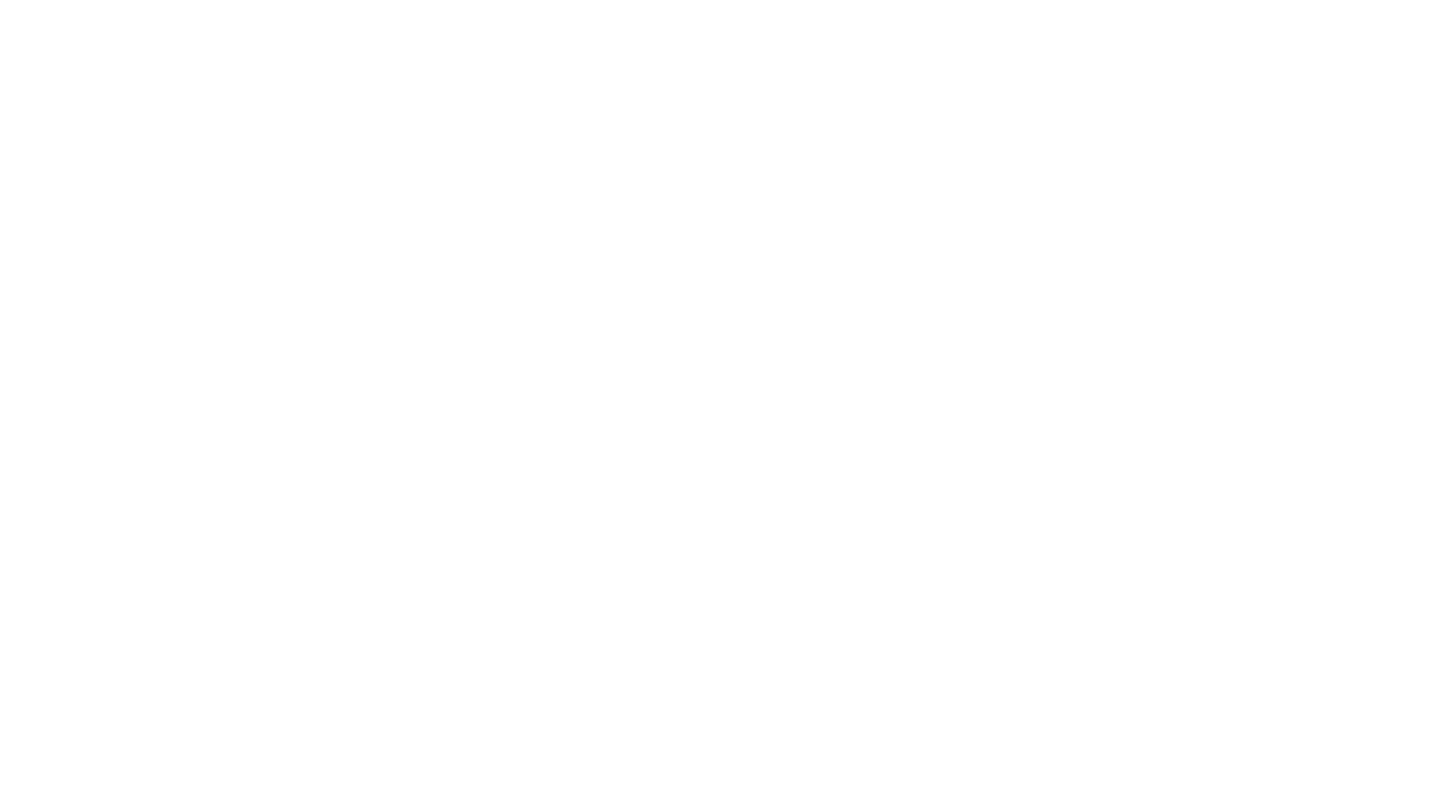
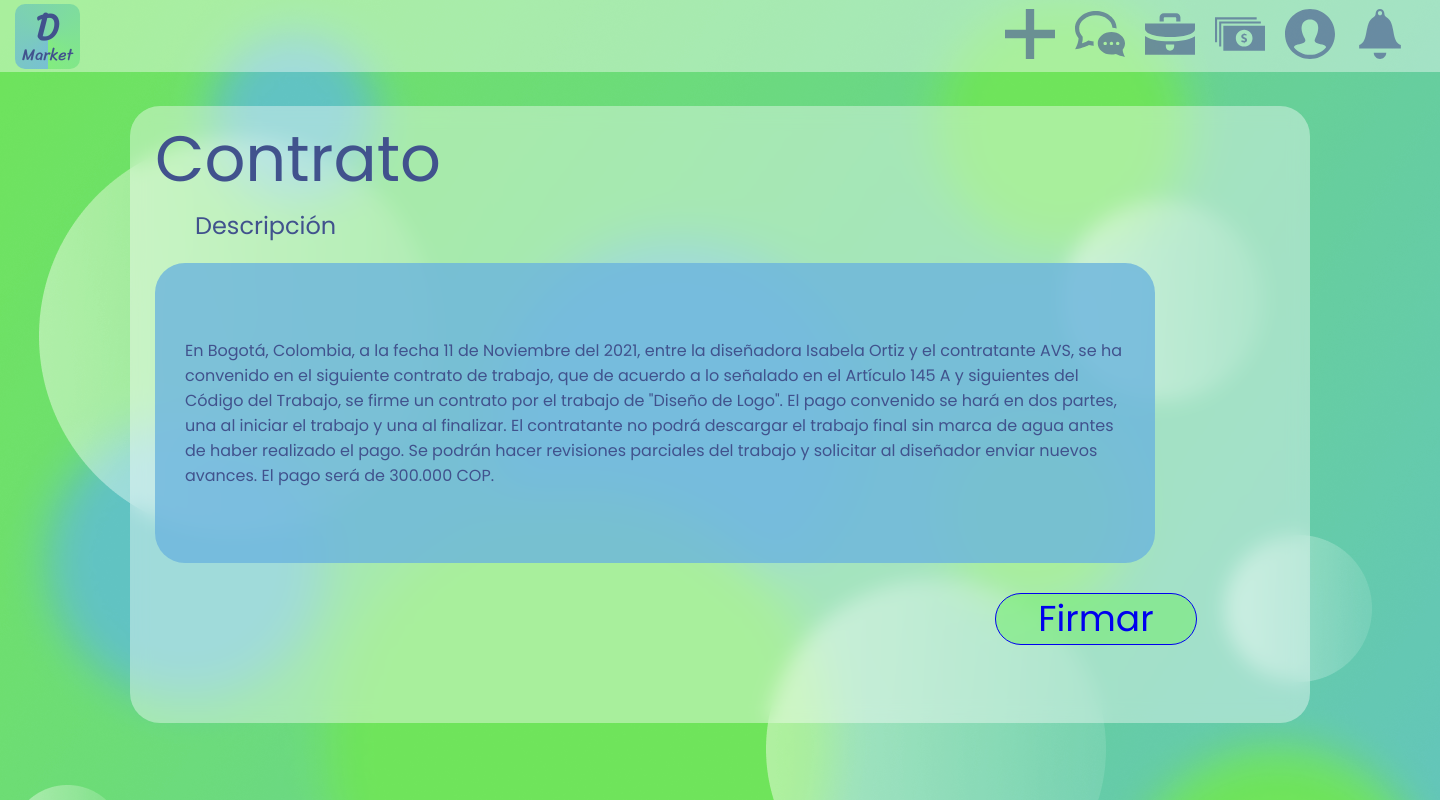
Before and after one commit to PedroVallejoSeade/designers-market-front, a React (Create React App) app: page /business/contrato in a window 1280 px wide. Before the commit this address had no page. Shown: the whole page, 1440 px wide, since content can reach past the window. Built offline with nearby package versions, Linux system fonts and the light colour scheme; no server answers.

Commit message:
conttrato

```diff
--- a/src/App.js
+++ b/src/App.js
@@ -23,6 +23,9 @@ import {
   Routes,
   Route,
 } from "react-router-dom";
+import DesignerContrato from './components/designer-contrato/DesignerContrato';
+import BusinessContrato from './components/business-contrato/BusinessContrato';
+import BusinessEspera from './components/business-espera/BusinessEspera';
 
 
 function App() {
@@ -51,6 +54,10 @@ function App() {
           <Route path='/business/job-working' element={<BuinessJobWorking/>}/>
           <Route path='/business/job-done' element={<BuinessJobDone/>}/>
           <Route path='/business/calification' element={<BusinessCalificacion/>}/>
+          <Route path='/designer/contrato' element={<DesignerContrato/>}/>
+          <Route path='/business/contrato' element={<BusinessContrato/>}/>
+          <Route path='/business/espera' element={<BusinessEspera/>}/>
+
         </Routes>
       </Router>
     </div>
--- /dev/null
+++ b/src/components/business-contrato/BusinessContrato.js
@@ -0,0 +1,16 @@
+import React from 'react'
+import BusinessNavBar from '../common/BusinessNavBar'
+import DesignerContratoContent from './DesignerContratoContent'
+
+const BusinessContrato = () => {
+    return (
+        <div>
+             <div className="business-pages-container">
+             <BusinessNavBar/>
+            <DesignerContratoContent/>
+        </div>
+        </div>
+    )
+}
+
+export default BusinessContrato
--- /dev/null
+++ b/src/components/business-contrato/DesignerContratoContent.js
@@ -0,0 +1,38 @@
+import React from 'react'
+import { Link } from 'react-router-dom'
+
+
+const DesignerOfertaDetalleContent = () => {
+    return (
+        <div className="content-card">
+            <div className="designer-profile-content-container">
+                <div className="designer-oferta-detalle-content-column-1">
+                    <div className="designer-profile-content-column-1-row-1">
+                        <p className="designer-poppins-64">Contrato</p>
+                    </div>
+                    <div>
+                    <h2 className="designer-h3"> Descripción</h2>
+                    <div className="designer-contrato">
+                        <div>
+                            <p className="texto-oferta-detalle-description"> En Bogotá, Colombia, a la fecha 11 de Noviembre del 2021, entre la diseñadora Isabela Ortiz y el contratante AVS, se ha convenido en el siguiente contrato de trabajo, que de acuerdo a lo señalado en el Artículo 145 A y siguientes del Código del Trabajo, se firme un contrato por el trabajo de "Diseño de Logo". El pago convenido se hará en dos partes, una al iniciar el trabajo y una al finalizar. El contratante no podrá descargar el trabajo final sin marca de agua antes de haber realizado el pago. Se podrán hacer revisiones parciales del trabajo y solicitar al diseñador enviar nuevos avances. El pago será de 300.000 COP.  </p>
+                        </div>
+                        </div>
+                    </div>
+
+                <Link style={{ textDecoration: 'none'}} to='/business/espera'>
+                <div className="boton-contrato">
+                <p className="landing-page-card-button-in-title">Firmar</p>
+                </div>
+                </Link>
+
+
+
+
+                </div>
+            </div>
+
+        </div>
+    )
+}
+
+export default DesignerOfertaDetalleContent
--- /dev/null
+++ b/src/components/business-espera/BusinessEspera.js
@@ -0,0 +1,14 @@
+import React from 'react'
+import BusinessNavBar from '../common/BusinessNavBar'
+import BusinessEsperaContent from './BusinessEsperaContent'
+
+const BusinessEspera = () => {
+    return (
+        <div className="business-pages-container">
+            <BusinessNavBar/>
+            <BusinessEsperaContent/>
+        </div>
+    )
+}
+
+export default BusinessEspera
--- /dev/null
+++ b/src/components/business-espera/BusinessEsperaContent.js
@@ -0,0 +1,20 @@
+import React from 'react'
+import { Link } from 'react-router-dom'
+
+
+const BusinessEsperaContent = () => {
+    return (
+        <div className="content-card">
+            <div className="designer-profile-content-container">
+                <h3 className="designer-h3-center"> Has firmado exitosamente el contrato. Ahora debes esperar que el diseñador firme. </h3>
+            </div>
+            <Link style={{ textDecoration: 'none'}} to='/business/job-working'>
+                <div className="botonesp">
+                <p className="landing-page-card-button-in-title">Aceptar</p>
+                </div>
+                </Link>
+        </div>
+    )
+}
+
+export default BusinessEsperaContent
--- a/src/components/business-select/BusinessSelectContent.js
+++ b/src/components/business-select/BusinessSelectContent.js
@@ -1,4 +1,5 @@
 import React from 'react'
+import { Link } from 'react-router-dom'
 
 
 const BusinessSelectContent = () => {
@@ -7,6 +8,11 @@ const BusinessSelectContent = () => {
             <div className="designer-profile-content-container">
                 <h3 className="designer-h3-center"> Has aceptado a un diseñador </h3>
             </div>
+            <Link style={{ textDecoration: 'none'}} to='/business/contrato'>
+                <div className="boton-cont">
+                <p className="landing-page-card-button-in-title">Contrato</p>
+                </div>
+                </Link>
         </div>
     )
 }
--- a/src/components/common/DesignerNavBar.js
+++ b/src/components/common/DesignerNavBar.js
@@ -37,7 +37,7 @@ const DesignerNavBar = () => {
                     <svg className= "icon" xmlns="http://www.w3.org/2000/svg" width="50" height="50" viewBox="0 0 24 24"><path d="M7 16h13v1h-13v-1zm13-3h-13v1h13v-1zm0-6h-5v1h5v-1zm0 3h-5v1h5v-1zm-17-8v17.199c0 .771-1 .771-1 0v-15.199h-2v15.98c0 1.115.905 2.02 2.02 2.02h19.958c1.117 0 2.022-.904 2.022-2.02v-17.98h-21zm19 17h-17v-15h17v15zm-9-12h-6v4h6v-4z"/></svg>
                 </Link>
                 <svg className= "icon" xmlns="http://www.w3.org/2000/svg" width="50" height="50" viewBox="0 0 24 24"><path d="M2.001 9.352c0 1.873.849 2.943 1.683 3.943.031 1 .085 1.668-.333 3.183 1.748-.558 2.038-.778 3.008-1.374 1 .244 1.474.381 2.611.491-.094.708-.081 1.275.055 2.023-.752-.06-1.528-.178-2.33-.374-1.397.857-4.481 1.725-6.649 2.115.811-1.595 1.708-3.785 1.661-5.312-1.09-1.305-1.705-2.984-1.705-4.695-.001-4.826 4.718-8.352 9.999-8.352 5.237 0 9.977 3.484 9.998 8.318-.644-.175-1.322-.277-2.021-.314-.229-3.34-3.713-6.004-7.977-6.004-4.411 0-8 2.85-8 6.352zm20.883 10.169c-.029 1.001.558 2.435 1.088 3.479-1.419-.258-3.438-.824-4.352-1.385-.772.188-1.514.274-2.213.274-3.865 0-6.498-2.643-6.498-5.442 0-3.174 3.11-5.467 6.546-5.467 3.457 0 6.546 2.309 6.546 5.467 0 1.12-.403 2.221-1.117 3.074zm-7.563-3.021c0-.453-.368-.82-.82-.82s-.82.367-.82.82.368.82.82.82.82-.367.82-.82zm3 0c0-.453-.368-.82-.82-.82s-.82.367-.82.82.368.82.82.82.82-.367.82-.82zm3 0c0-.453-.368-.82-.82-.82s-.82.367-.82.82.368.82.82.82.82-.367.82-.82z"/></svg>
-                <Link style={{ textDecoration: 'none'}} to='/designer/archivos'>
+                <Link style={{ textDecoration: 'none'}} to='/designer/contrato'>
                     <svg className= "icon" xmlns="http://www.w3.org/2000/svg" width="50" height="50" viewBox="0 0 24 24"><path d="M12.23 15.5c-6.801 0-10.367-1.221-12.23-2.597v9.097h24v-8.949c-3.218 2.221-9.422 2.449-11.77 2.449zm1.77 2.532c0 1.087-.896 1.968-2 1.968s-2-.881-2-1.968v-1.032h4v1.032zm-14-8.541v-2.491h24v2.605c0 5.289-24 5.133-24-.114zm9-7.491c-1.104 0-2 .896-2 2v2h2v-1.5c0-.276.224-.5.5-.5h5c.276 0 .5.224.5.5v1.5h2v-2c0-1.104-.896-2-2-2h-6z"/></svg>
                 </Link>
                 <Cartera trigger ={buttonPopup} money = {money}></Cartera>
--- a/src/components/designer-aplicar/DesignerAplicarContent.js
+++ b/src/components/designer-aplicar/DesignerAplicarContent.js
@@ -7,7 +7,7 @@ const DesignerAplicarContent = () => {
         <div className="content-card">
             <div className="designer-profile-content-container">
                 <h3 className="designer-h3-center"> ¡Aplicaste al trabajo! Ahora debes esperar a la respuesta del contratante. </h3>
-                <Link style={{ textDecoration: 'none'}} to='/designer/oferta'>
+                <Link style={{ textDecoration: 'none'}} to='/designer/contrato'>
                 <div className="oferta-detalle-button-verde-2">
                 <p className="landing-page-card-button-in-title">Aceptar</p>
                 </div>
--- /dev/null
+++ b/src/components/designer-contrato/DesignerContrato.js
@@ -0,0 +1,16 @@
+import React from 'react'
+import DesignerNavBar from '../common/DesignerNavBar'
+import DesignerContratoContent from './DesignerContratoContent'
+
+const DesignerContrato = () => {
+    return (
+        <div>
+             <div className="designer-pages-container">
+            <DesignerNavBar/>
+            <DesignerContratoContent/>
+        </div>
+        </div>
+    )
+}
+
+export default DesignerContrato
--- /dev/null
+++ b/src/components/designer-contrato/DesignerContratoContent.js
@@ -0,0 +1,38 @@
+import React from 'react'
+import { Link } from 'react-router-dom'
+
+
+const DesignerOfertaDetalleContent = () => {
+    return (
+        <div className="content-card">
+            <div className="designer-profile-content-container">
+                <div className="designer-oferta-detalle-content-column-1">
+                    <div className="designer-profile-content-column-1-row-1">
+                        <p className="designer-poppins-64">Contrato</p>
+                    </div>
+                    <div>
+                    <h2 className="designer-h3"> Descripción</h2>
+                    <div className="designer-contrato">
+                        <div>
+                            <p className="texto-oferta-detalle-description"> En Bogotá, Colombia, a la fecha 11 de Noviembre del 2021, entre la diseñadora Isabela Ortiz y el contratante AVS, se ha convenido en el siguiente contrato de trabajo, que de acuerdo a lo señalado en el Artículo 145 A y siguientes del Código del Trabajo, se firme un contrato por el trabajo de "Diseño de Logo". El pago convenido se hará en dos partes, una al iniciar el trabajo y una al finalizar. El contratante no podrá descargar el trabajo final sin marca de agua antes de haber realizado el pago. Se podrán hacer revisiones parciales del trabajo y solicitar al diseñador enviar nuevos avances. El pago será de 300.000 COP.  </p>
+                        </div>
+                        </div>
+                    </div>
+
+                <Link style={{ textDecoration: 'none'}} to='/designer/archivos'>
+                <div className="boton-contrato">
+                <p className="landing-page-card-button-in-title">Firmar</p>
+                </div>
+                </Link>
+
+
+
+
+                </div>
+            </div>
+
+        </div>
+    )
+}
+
+export default DesignerOfertaDetalleContent
--- a/src/index.css
+++ b/src/index.css
@@ -185,8 +185,57 @@ code {
   border-width: thin;
 }
 
+.boton-contrato {
+  margin-top:30px;
+  margin-left: 840px;
+  display: flex;
+  justify-content: center;
+  align-items: center;
+  flex-direction: column;
+  background-color: rgba(121, 236, 119, 0.6);
+  width: 200px;
+  height: 50px;
+  border-radius: 60px;
+  border: solid;
+  border-width: thin;
+}
+
 .oferta-detalle-button-verde-2 {
   margin-top: 450px;
+  margin-left: 30px;
+  display: flex;
+  justify-content: center;
+  align-items: center;
+  flex-direction: column;
+  background-color: rgba(121, 236, 119, 0.6);
+  width: 200px;
+  height: 50px;
+  border-radius: 60px;
+  border: solid;
+  border-width: thin;
+}
+
+.botonesp {
+  margin-top: -50px;
+  margin-left: 30px;
+  display: flex;
+  justify-content: center;
+  align-items: center;
+  flex-direction: column;
+  background-color: rgba(121, 236, 119, 0.6);
+  width: 200px;
+  height: 50px;
+  border-radius: 60px;
+  border: solid;
+  border-width: thin;
+}
+
+.separar{
+  margin:10px;
+}
+
+.boton-cont {
+  margin-top: -50px;
   margin-left: 30px;
   display: flex;
   justify-content: center;
@@ -629,6 +678,16 @@ code {
   background-color: rgba(108, 181, 222, 0.8);
   height: 170px;
   width: 398px;
+  border-radius: 30px;
+  display: flex;
+  text-align: left;
+  align-items: center;
+}
+
+.designer-contrato {
+  background-color: rgba(108, 181, 222, 0.8);
+  height: 300px;
+  width: 1000px;
   border-radius: 30px;
   display: flex;
   text-align: left;
```
Also changed, not shown: src/components/business-job-working/BuinessJobWorkingContent.js (+13 -0 lines).
